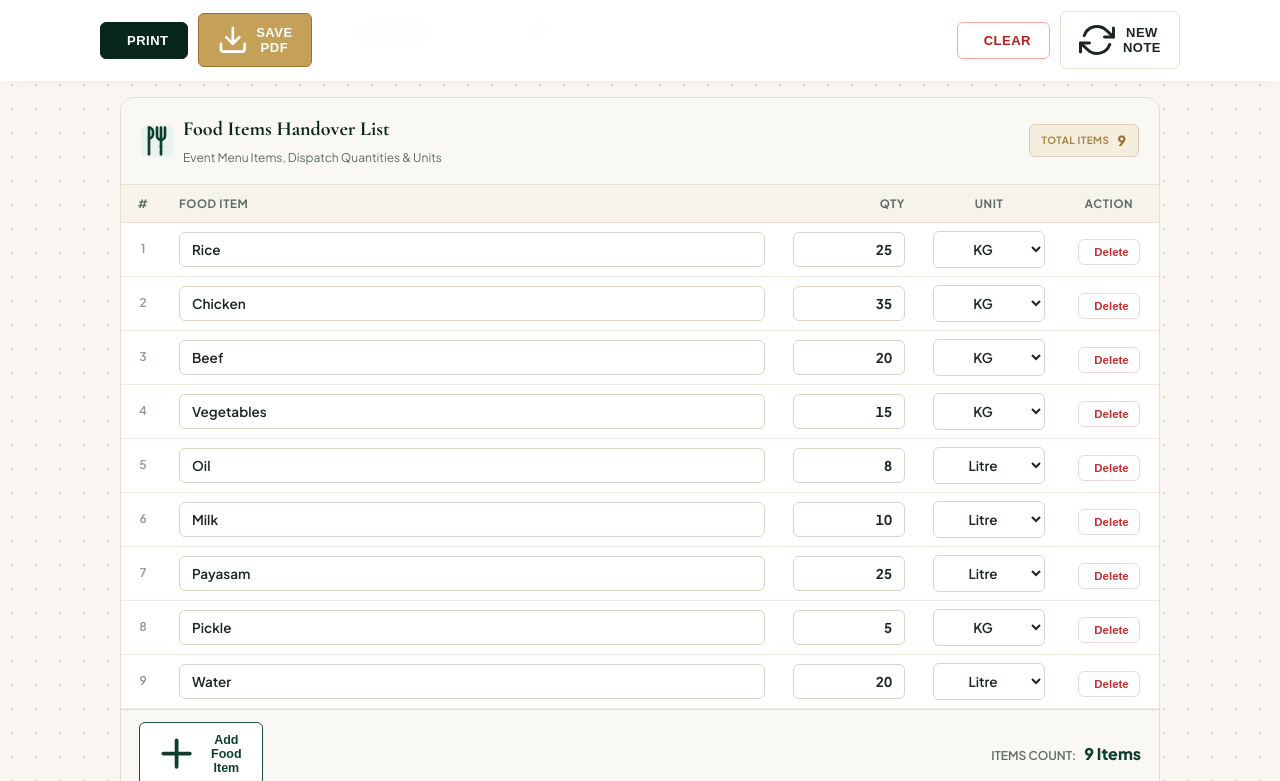
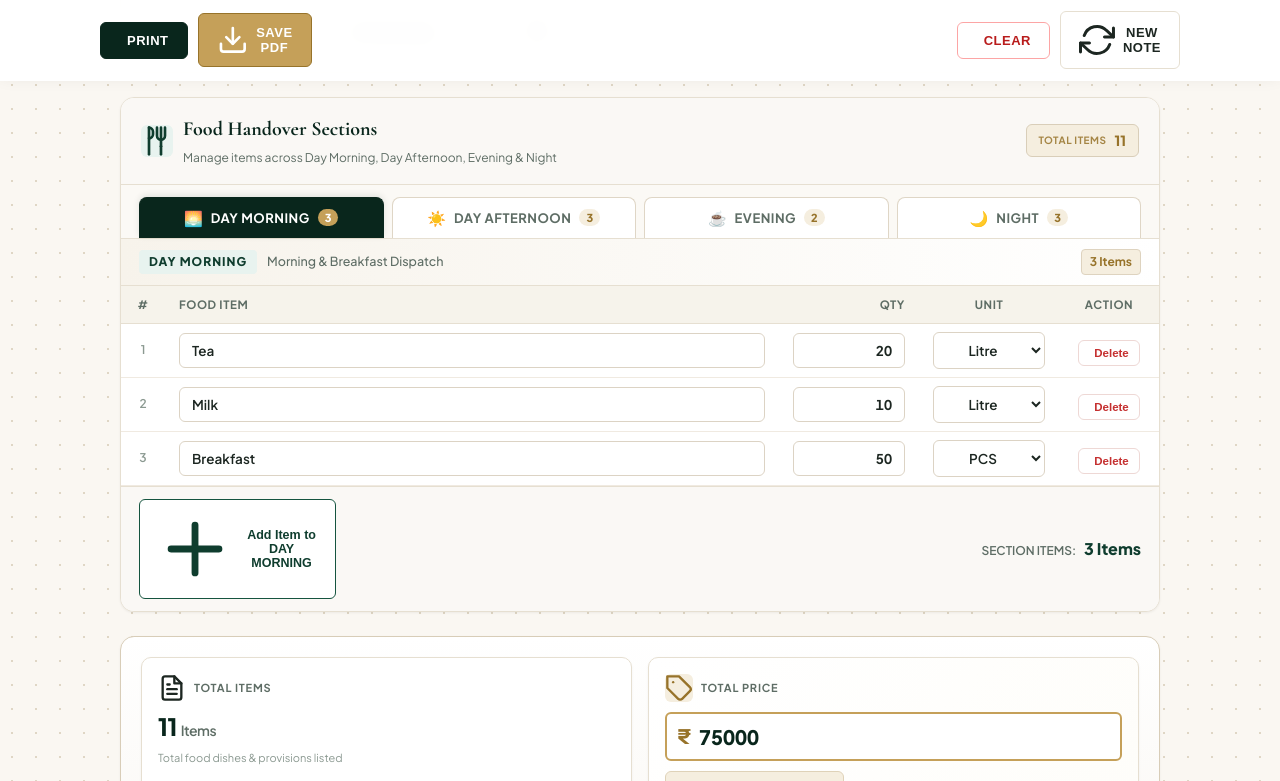
Before and after one commit to nihalmv-ops/silver-calculator-, a React (Vite) app: page / in a window 1280 px wide. Shown: the part 719-1500 px from the top of the page. Built offline with nearby package versions, Linux system fonts and the light colour scheme.

Commit message:
feat: add 4 food time sections (Day Morning, Day Afternoon, Evening, Night) with auto total items and manual total price

```diff
--- a/src/App.jsx
+++ b/src/App.jsx
@@ -30,13 +30,20 @@ export default function App() {
     saveNoteToStorage(data);
   }, [data]);
 
-  // Total items count (non-empty items)
+  // Total items count (non-empty items across all 4 sections)
   const totalItemsCount = useMemo(() => {
-    const valid = data.items.filter(
-      (item) => (item.name && item.name.trim() !== '') || (item.quantity && String(item.quantity).trim() !== '')
-    );
-    return valid.length;
-  }, [data.items]);
+    if (!data.sections) return 0;
+    let count = 0;
+    const sectionKeys = ['morning', 'afternoon', 'evening', 'night'];
+    sectionKeys.forEach((key) => {
+      const items = data.sections[key] || [];
+      const valid = items.filter(
+        (item) => (item.name && item.name.trim() !== '') || (item.quantity && String(item.quantity).trim() !== '')
+      );
+      count += valid.length;
+    });
+    return count;
+  }, [data.sections]);
 
   // Handlers for updating state
   const handleDetailsChange = (newDetails) => {
@@ -46,10 +53,13 @@ export default function App() {
     }));
   };
 
-  const handleItemsChange = (newItems) => {
+  const handleSectionItemsChange = (sectionKey, newItems) => {
     setData((prev) => ({
       ...prev,
-      items: newItems
+      sections: {
+        ...prev.sections,
+        [sectionKey]: newItems
+      }
     }));
   };
 
@@ -73,7 +83,7 @@ export default function App() {
     setModalState({
       isOpen: true,
       title: 'Clear All Information?',
-      message: 'This will reset all food items, event details, and the total price. Are you sure you want to proceed?',
+      message: 'This will reset all food items across all 4 sections, event details, and the total price. Are you sure you want to proceed?',
       confirmText: 'Clear Note',
       isDestructive: true,
       onConfirm: () => {
@@ -128,13 +138,13 @@ export default function App() {
           onChange={handleDetailsChange}
         />
 
-        {/* Food Items List (Food Item, Qty, Unit) */}
+        {/* 4 Food Time Sections (DAY MORNING, DAY AFTERNOON, EVENING, NIGHT) */}
         <FoodItemsSection
-          items={data.items}
-          onChange={handleItemsChange}
+          sections={data.sections}
+          onSectionItemsChange={handleSectionItemsChange}
         />
 
-        {/* Single Manual TOTAL PRICE & TOTAL ITEMS */}
+        {/* Single Manual TOTAL PRICE & Combined TOTAL ITEMS */}
         <TotalPriceSection
           totalItems={totalItemsCount}
           totalPrice={data.totalPrice}
@@ -150,7 +160,7 @@ export default function App() {
         onNewNote={handleNewNoteRequest}
       />
 
-      {/* Dedicated A4 Printable Document */}
+      {/* Dedicated A4 Printable Document with all 4 sections in order */}
       <PrintableStatement
         details={{
           date: data.date,
@@ -159,7 +169,8 @@ export default function App() {
           eventLocation: data.eventLocation,
           phoneNumber: data.phoneNumber
         }}
-        items={data.items}
+        sections={data.sections}
+        totalItems={totalItemsCount}
         totalPrice={data.totalPrice}
       />
 
--- a/src/components/FoodItemsSection.jsx
+++ b/src/components/FoodItemsSection.jsx
@@ -1,10 +1,15 @@
-import React from 'react';
+import React, { useState } from 'react';
 import { PlusIcon, TrashIcon, UtensilsIcon } from './icons';
-import { UNIT_OPTIONS } from '../utils/storage';
+import { UNIT_OPTIONS, SECTIONS_CONFIG, createEmptyItem } from '../utils/storage';
 
-export default function FoodItemsSection({ items, onChange }) {
+export default function FoodItemsSection({ sections, onSectionItemsChange }) {
+  const [activeTab, setActiveTab] = useState('morning');
+
+  const currentSectionConfig = SECTIONS_CONFIG.find((s) => s.key === activeTab) || SECTIONS_CONFIG[0];
+  const currentItems = (sections && sections[activeTab]) || [createEmptyItem()];
+
   const handleItemChange = (id, field, value) => {
-    const updated = items.map((item) => {
+    const updated = currentItems.map((item) => {
       if (item.id === id) {
         return {
           ...item,
@@ -13,46 +18,84 @@ export default function FoodItemsSection({ items, onChange }) {
       }
       return item;
     });
-    onChange(updated);
+    onSectionItemsChange(activeTab, updated);
   };
 
   const handleAddRow = () => {
-    const newRow = {
-      id: 'item-' + Date.now() + '-' + Math.random().toString(36).substring(2, 5),
-      name: '',
-      quantity: '',
-      unit: 'KG'
-    };
-    onChange([...items, newRow]);
+    onSectionItemsChange(activeTab, [...currentItems, createEmptyItem()]);
   };
 
   const handleDeleteRow = (id) => {
-    if (items.length === 1) {
-      onChange([{ id: 'item-' + Date.now(), name: '', quantity: '', unit: 'KG' }]);
+    if (currentItems.length === 1) {
+      onSectionItemsChange(activeTab, [createEmptyItem()]);
       return;
     }
-    onChange(items.filter((item) => item.id !== id));
+    onSectionItemsChange(activeTab, currentItems.filter((item) => item.id !== id));
   };
+
+  // Helper to count valid items in a section
+  const getSectionCount = (sectionKey) => {
+    const list = (sections && sections[sectionKey]) || [];
+    return list.filter((it) => (it.name && it.name.trim() !== '') || (it.quantity && String(it.quantity).trim() !== '')).length;
+  };
+
+  // Total items combined
+  const totalCombinedCount = SECTIONS_CONFIG.reduce((acc, s) => acc + getSectionCount(s.key), 0);
 
   return (
     <section className="form-card dynamic-section food-items-card">
+      {/* Header */}
       <div className="card-header">
         <div className="card-header-title">
           <div className="section-badge food-badge">
             <UtensilsIcon className="w-4 h-4" />
           </div>
           <div>
-            <h2>Food Items Handover List</h2>
-            <span className="card-subtext">Event Menu Items, Dispatch Quantities & Units</span>
+            <h2>Food Handover Sections</h2>
+            <span className="card-subtext">Manage items across Day Morning, Day Afternoon, Evening & Night</span>
           </div>
         </div>
 
         <div className="section-total-badge count-total-badge">
           <span className="badge-label">TOTAL ITEMS</span>
-          <span className="badge-value">{items.filter((it) => it.name && it.name.trim() !== '').length || items.length}</span>
+          <span className="badge-value">{totalCombinedCount}</span>
         </div>
       </div>
 
+      {/* Section Selector Tabs */}
+      <div className="section-tabs-bar">
+        {SECTIONS_CONFIG.map((s) => {
+          const count = getSectionCount(s.key);
+          const isActive = s.key === activeTab;
+          return (
+            <button
+              key={s.key}
+              type="button"
+              className={`section-tab-btn ${isActive ? 'active' : ''}`}
+              onClick={() => setActiveTab(s.key)}
+            >
+              <span className="section-tab-icon">{s.iconText}</span>
+              <span className="section-tab-label">{s.label}</span>
+              <span className={`section-tab-badge ${count > 0 ? 'has-items' : ''}`}>
+                {count}
+              </span>
+            </button>
+          );
+        })}
+      </div>
+
+      {/* Active Section Banner */}
+      <div className="active-section-banner">
+        <div className="active-banner-info">
+          <span className="active-banner-tag">{currentSectionConfig.label}</span>
+          <span className="active-banner-hint">{currentSectionConfig.timeHint}</span>
+        </div>
+        <span className="active-banner-count">
+          {getSectionCount(activeTab)} {getSectionCount(activeTab) === 1 ? 'Item' : 'Items'}
+        </span>
+      </div>
+
+      {/* Items Table for Active Section */}
       <div className="card-body p-0">
         <div className="table-wrapper">
           <table className="data-table">
@@ -66,7 +109,7 @@ export default function FoodItemsSection({ items, onChange }) {
               </tr>
             </thead>
             <tbody>
-              {items.map((item, index) => (
+              {currentItems.map((item, index) => (
                 <tr key={item.id} className="table-row">
                   <td className="td-num">{index + 1}</td>
 
@@ -75,7 +118,7 @@ export default function FoodItemsSection({ items, onChange }) {
                     <input
                       type="text"
                       className="table-input food-item-input"
-                      placeholder="e.g. Rice, Chicken, Beef, Vegetables, Oil"
+                      placeholder={`e.g. ${activeTab === 'morning' ? 'Tea, Milk, Breakfast' : activeTab === 'afternoon' ? 'Rice, Chicken, Vegetables' : activeTab === 'evening' ? 'Tea, Snacks' : 'Rice, Chicken, Payasam'}`}
                       value={item.name}
                       onChange={(e) => handleItemChange(item.id, 'name', e.target.value)}
                     />
@@ -87,7 +130,7 @@ export default function FoodItemsSection({ items, onChange }) {
                       type="text"
                       inputMode="decimal"
                       className="table-input qty-input"
-                      placeholder="e.g. 25, 3.5"
+                      placeholder="e.g. 25"
                       value={item.quantity}
                       onChange={(e) => handleItemChange(item.id, 'quantity', e.target.value)}
                     />
@@ -126,6 +169,7 @@ export default function FoodItemsSection({ items, onChange }) {
           </table>
         </div>
 
+        {/* Card Footer */}
         <div className="section-footer">
           <button
             type="button"
@@ -133,13 +177,13 @@ export default function FoodItemsSection({ items, onChange }) {
             onClick={handleAddRow}
           >
             <PlusIcon className="w-4 h-4" />
-            <span>Add Food Item</span>
+            <span>Add Item to {currentSectionConfig.label}</span>
           </button>
 
           <div className="subtotal-display">
-            <span className="subtotal-label">Items Count:</span>
+            <span className="subtotal-label">Section Items:</span>
             <span className="subtotal-amount">
-              {items.filter((it) => it.name && it.name.trim() !== '').length} Items
+              {getSectionCount(activeTab)} Items
             </span>
           </div>
         </div>
--- a/src/components/PrintableStatement.jsx
+++ b/src/components/PrintableStatement.jsx
@@ -1,12 +1,8 @@
 import React from 'react';
 import { formatINR, formatDate, parseAmount } from '../utils/formatters';
+import { SECTIONS_CONFIG } from '../utils/storage';
 
-export default function PrintableStatement({ details, items, totalPrice }) {
-  const validItems = items.filter(
-    (item) => (item.name && item.name.trim() !== '') || (item.quantity && String(item.quantity).trim() !== '')
-  );
-
-  const totalItemsCount = validItems.length;
+export default function PrintableStatement({ details, sections, totalItems, totalPrice }) {
   const numericPrice = parseAmount(totalPrice);
 
   return (
@@ -103,13 +99,34 @@ export default function PrintableStatement({ details, items, totalPrice }) {
       </div>
 
       {/* ========================================================
-          FOOD ITEMS TABLE: Yellow Item Header + Dark Qty/Unit Header
+          4 FOOD TIME SECTIONS: Sequential Tables
+          1. DAY MORNING | 2. DAY AFTERNOON | 3. EVENING | 4. NIGHT
           ======================================================== */}
-      <div className="inv-table-wrap">
+      <div className="inv-sections-container">
+        {SECTIONS_CONFIG.map((sec, secIdx) => {
+          const rawItems = (sections && sections[sec.key]) || [];
+          const validItems = rawItems.filter(
+            (item) => (item.name && item.name.trim() !== '') || (item.quantity && String(item.quantity).trim() !== '')
+          );
+
+          return (
+            <div key={sec.key} className="inv-section-block">
+              {/* Section Header Banner */}
+              <div className="inv-sec-header">
+                <div className="inv-sec-title-left">
+                  <span className="inv-sec-index">{secIdx + 1}</span>
+                  <span className="inv-sec-title">{sec.label}</span>
+                </div>
+                <div className="inv-sec-title-right">
+                  <span className="inv-sec-count">{validItems.length} {validItems.length === 1 ? 'Item' : 'Items'}</span>
+                </div>
+              </div>
+
+              {/* Section Food Items Table */}
               <table className="inv-table">
                 <thead>
                   <tr>
-              <th className="inv-th-desc">FOOD ITEM DESCRIPTION</th>
+                    <th className="inv-th-desc">FOOD ITEM</th>
                     <th className="inv-th-dark inv-th-qty">QTY</th>
                     <th className="inv-th-dark inv-th-unit">UNIT</th>
                   </tr>
@@ -120,7 +137,6 @@ export default function PrintableStatement({ details, items, totalPrice }) {
                       <tr key={item.id || index} className={index % 2 === 1 ? 'inv-row-alt' : 'inv-row-white'}>
                         <td className="inv-td-desc">
                           <span className="inv-item-name">{item.name || 'General Item'}</span>
-                    <span className="inv-item-sub">Kitchen Verified & Thermally Staged</span>
                         </td>
                         <td className="inv-td-qty">{item.quantity || '—'}</td>
                         <td className="inv-td-unit">{item.unit || 'KG'}</td>
@@ -128,11 +144,14 @@ export default function PrintableStatement({ details, items, totalPrice }) {
                     ))
                   ) : (
                     <tr>
-                <td colSpan="3" className="inv-empty-row">No food items entered</td>
+                      <td colSpan="3" className="inv-empty-row">No items scheduled for {sec.label}</td>
                     </tr>
                   )}
                 </tbody>
               </table>
+            </div>
+          );
+        })}
       </div>
 
       {/* ========================================================
@@ -150,8 +169,8 @@ export default function PrintableStatement({ details, items, totalPrice }) {
         {/* Right: Subtotal & Yellow TOTAL PRICE Bar */}
         <div className="inv-totals-block">
           <div className="inv-subtotal-line">
-            <span className="inv-subtotal-lbl">Total Items:</span>
-            <span className="inv-subtotal-val">{totalItemsCount} Items</span>
+            <span className="inv-subtotal-lbl">Total Items (All 4 Sections):</span>
+            <span className="inv-subtotal-val">{totalItems} Items</span>
           </div>
 
           <div className="inv-grand-total-bar">
@@ -167,7 +186,7 @@ export default function PrintableStatement({ details, items, totalPrice }) {
       <div className="inv-footer-row">
         {/* Left: Thank You & Terms */}
         <div className="inv-footer-left">
-          <h4 className="inv-thanks-text">Thank you for your business!</h4>
+          <h4 className="inv-thanks-text">Thank you for choosing us!</h4>
           <p className="inv-terms-text">
             <strong>TERMS:</strong> Official food handover record. All quantities and culinary specifications verified upon delivery.
           </p>
--- a/src/index.css
+++ b/src/index.css
@@ -601,9 +601,140 @@ body {
   border: 1px solid #d9ceb9;
 }
 
+/* 4 Food Time Sections Tabs */
+.section-tabs-bar {
+  display: grid;
+  grid-template-columns: repeat(4, 1fr);
+  gap: 8px;
+  padding: 12px 18px 0 18px;
+  background-color: #fbf9f5;
+  border-bottom: 1px solid var(--color-border);
+}
+
+.section-tab-btn {
+  display: flex;
+  align-items: center;
+  justify-content: center;
+  gap: 8px;
+  padding: 10px 12px;
+  background-color: #ffffff;
+  border: 1.5px solid #dfd6c6;
+  border-bottom: none;
+  border-top-left-radius: 8px;
+  border-top-right-radius: 8px;
+  cursor: pointer;
+  font-family: var(--font-sans);
+  font-size: 13px;
+  font-weight: 700;
+  color: var(--color-text-muted);
+  transition: all 0.2s ease;
+  position: relative;
+}
+
+.section-tab-btn:hover {
+  color: var(--color-emerald-deep);
+  border-color: var(--color-gold-mid);
+  background-color: #fffefb;
+}
+
+.section-tab-btn.active {
+  background-color: var(--color-emerald-deep);
+  border-color: var(--color-emerald-deep);
+  color: #ffffff;
+  box-shadow: 0 -2px 6px rgba(9, 38, 28, 0.1);
+}
+
+.section-tab-icon {
+  font-size: 15px;
+}
+
+.section-tab-label {
+  letter-spacing: 0.5px;
+  text-transform: uppercase;
+}
+
+.section-tab-badge {
+  font-size: 11px;
+  font-weight: 800;
+  padding: 2px 7px;
+  border-radius: 10px;
+  background-color: #eee9df;
+  color: #666053;
+  transition: all 0.2s ease;
+}
+
+.section-tab-btn.active .section-tab-badge {
+  background-color: var(--color-gold-mid);
+  color: #ffffff;
+}
+
+.section-tab-badge.has-items {
+  background-color: var(--color-gold-light);
+  color: var(--color-gold-deep);
+}
+
+.active-section-banner {
+  display: flex;
+  justify-content: space-between;
+  align-items: center;
+  padding: 10px 18px;
+  background: linear-gradient(90deg, #f7f3eb 0%, #ffffff 100%);
+  border-bottom: 1px solid var(--color-border);
+}
+
+.active-banner-info {
+  display: flex;
+  align-items: center;
+  gap: 10px;
+}
+
+.active-banner-tag {
+  font-size: 12px;
+  font-weight: 800;
+  letter-spacing: 1px;
+  text-transform: uppercase;
+  color: var(--color-emerald-dark);
+  background-color: var(--color-emerald-light);
+  padding: 3px 10px;
+  border-radius: 4px;
+}
+
+.active-banner-hint {
+  font-size: 12.5px;
+  color: var(--color-text-muted);
+  font-weight: 500;
+}
+
+.active-banner-count {
+  font-size: 12px;
+  font-weight: 700;
+  color: var(--color-gold-deep);
+  background-color: var(--color-gold-light);
+  padding: 3px 8px;
+  border-radius: 4px;
+  border: 1px solid #ded3bf;
+}
+
+@media (max-width: 768px) {
+  .section-tabs-bar {
+    grid-template-columns: repeat(2, 1fr);
+    border-bottom: none;
+    gap: 6px;
+    padding: 10px;
+  }
+  .section-tab-btn {
+    border-radius: 6px;
+    border-bottom: 1.5px solid #dfd6c6;
+  }
+  .section-tab-btn.active {
+    border-bottom: 1.5px solid var(--color-emerald-deep);
+  }
+}
+
 .th-food-item {
   width: auto;
 }
+
 
 .food-item-input {
   font-weight: 600;
--- a/src/utils/storage.js
+++ b/src/utils/storage.js
@@ -1,4 +1,4 @@
-const STORAGE_KEY = 'silver_catering_food_handover_v2';
+const STORAGE_KEY = 'silver_catering_food_handover_v3';
 
 export const UNIT_OPTIONS = [
   'KG',
@@ -12,6 +12,20 @@ export const UNIT_OPTIONS = [
   'Other'
 ];
 
+export const SECTIONS_CONFIG = [
+  { key: 'morning', label: 'DAY MORNING', timeHint: 'Morning & Breakfast Dispatch', iconText: '🌅' },
+  { key: 'afternoon', label: 'DAY AFTERNOON', timeHint: 'Afternoon & Lunch Dispatch', iconText: '☀️' },
+  { key: 'evening', label: 'EVENING', timeHint: 'Evening & High-Tea Dispatch', iconText: '☕' },
+  { key: 'night', label: 'NIGHT', timeHint: 'Night & Dinner Dispatch', iconText: '🌙' }
+];
+
+export const createEmptyItem = () => ({
+  id: 'item-' + Date.now() + '-' + Math.random().toString(36).substring(2, 6),
+  name: '',
+  quantity: '',
+  unit: 'KG'
+});
+
 export const getEmptyNote = () => ({
   date: new Date().toISOString().split('T')[0],
   eventName: '',
@@ -19,9 +33,12 @@ export const getEmptyNote = () => ({
   eventLocation: '',
   phoneNumber: '',
   totalPrice: '',
-  items: [
-    { id: 'item-' + Date.now() + '-1', name: '', quantity: '', unit: 'KG' }
-  ]
+  sections: {
+    morning: [createEmptyItem()],
+    afternoon: [createEmptyItem()],
+    evening: [createEmptyItem()],
+    night: [createEmptyItem()]
+  }
 });
 
 // Demo Data matching the user's exact specification
@@ -32,24 +49,60 @@ export const DEMO_DATA = {
   eventLocation: 'Ernakulam',
   phoneNumber: '+91 98470 12345',
   totalPrice: '75000',
-  items: [
-    { id: 'demo-1', name: 'Rice', quantity: '25', unit: 'KG' },
-    { id: 'demo-2', name: 'Chicken', quantity: '35', unit: 'KG' },
-    { id: 'demo-3', name: 'Beef', quantity: '20', unit: 'KG' },
-    { id: 'demo-4', name: 'Vegetables', quantity: '15', unit: 'KG' },
-    { id: 'demo-5', name: 'Oil', quantity: '8', unit: 'Litre' },
-    { id: 'demo-6', name: 'Milk', quantity: '10', unit: 'Litre' },
-    { id: 'demo-7', name: 'Payasam', quantity: '25', unit: 'Litre' },
-    { id: 'demo-8', name: 'Pickle', quantity: '5', unit: 'KG' },
-    { id: 'demo-9', name: 'Water', quantity: '20', unit: 'Litre' }
-  ]
+  sections: {
+    morning: [
+      { id: 'm-1', name: 'Tea', quantity: '20', unit: 'Litre' },
+      { id: 'm-2', name: 'Milk', quantity: '10', unit: 'Litre' },
+      { id: 'm-3', name: 'Breakfast', quantity: '50', unit: 'PCS' }
+    ],
+    afternoon: [
+      { id: 'a-1', name: 'Rice', quantity: '25', unit: 'KG' },
+      { id: 'a-2', name: 'Chicken', quantity: '35', unit: 'KG' },
+      { id: 'a-3', name: 'Vegetables', quantity: '15', unit: 'KG' }
+    ],
+    evening: [
+      { id: 'e-1', name: 'Tea', quantity: '20', unit: 'Litre' },
+      { id: 'e-2', name: 'Snacks', quantity: '100', unit: 'PCS' }
+    ],
+    night: [
+      { id: 'n-1', name: 'Rice', quantity: '30', unit: 'KG' },
+      { id: 'n-2', name: 'Chicken', quantity: '40', unit: 'KG' },
+      { id: 'n-3', name: 'Payasam', quantity: '25', unit: 'Litre' }
+    ]
+  }
 };
 
 export function loadNoteFromStorage() {
   try {
     const raw = localStorage.getItem(STORAGE_KEY);
-    if (!raw) return DEMO_DATA; // Defaults to the standard handover sample for immediate use!
+    if (!raw) {
+      // Also check if v2 key exists to migrate
+      const legacyRaw = localStorage.getItem('silver_catering_food_handover_v2');
+      if (legacyRaw) {
+        const legacyParsed = JSON.parse(legacyRaw);
+        return {
+          date: legacyParsed.date || new Date().toISOString().split('T')[0],
+          eventName: legacyParsed.eventName || '',
+          clientName: legacyParsed.clientName || legacyParsed.customerName || '',
+          eventLocation: legacyParsed.eventLocation || '',
+          phoneNumber: legacyParsed.phoneNumber || '',
+          totalPrice: legacyParsed.totalPrice !== undefined ? legacyParsed.totalPrice : '75000',
+          sections: {
+            morning: [createEmptyItem()],
+            afternoon: Array.isArray(legacyParsed.items) && legacyParsed.items.length > 0
+              ? legacyParsed.items
+              : [createEmptyItem()],
+            evening: [createEmptyItem()],
+            night: [createEmptyItem()]
+          }
+        };
+      }
+      return DEMO_DATA; // Default to demo data matching user spec
+    }
+
     const parsed = JSON.parse(raw);
+    const sections = parsed.sections || {};
+
     return {
       date: parsed.date || new Date().toISOString().split('T')[0],
       eventName: parsed.eventName || '',
@@ -57,9 +110,20 @@ export function loadNoteFromStorage() {
       eventLocation: parsed.eventLocation || '',
       phoneNumber: parsed.phoneNumber || '',
       totalPrice: parsed.totalPrice !== undefined ? parsed.totalPrice : '',
-      items: Array.isArray(parsed.items) && parsed.items.length > 0
-        ? parsed.items
-        : [{ id: 'item-' + Date.now(), name: '', quantity: '', unit: 'KG' }]
+      sections: {
+        morning: Array.isArray(sections.morning) && sections.morning.length > 0
+          ? sections.morning
+          : [createEmptyItem()],
+        afternoon: Array.isArray(sections.afternoon) && sections.afternoon.length > 0
+          ? sections.afternoon
+          : [createEmptyItem()],
+        evening: Array.isArray(sections.evening) && sections.evening.length > 0
+          ? sections.evening
+          : [createEmptyItem()],
+        night: Array.isArray(sections.night) && sections.night.length > 0
+          ? sections.night
+          : [createEmptyItem()]
+      }
     };
   } catch (err) {
     console.error('Failed to load from storage:', err);
@@ -78,6 +142,7 @@ export function saveNoteToStorage(data) {
 export function clearNoteFromStorage() {
   try {
     localStorage.removeItem(STORAGE_KEY);
+    localStorage.removeItem('silver_catering_food_handover_v2');
   } catch (err) {
     console.error('Failed to clear storage:', err);
   }
```
Also changed, not shown: src/print.css (+83 -32 lines). Lines whose indentation alone changed are shown as unchanged.
